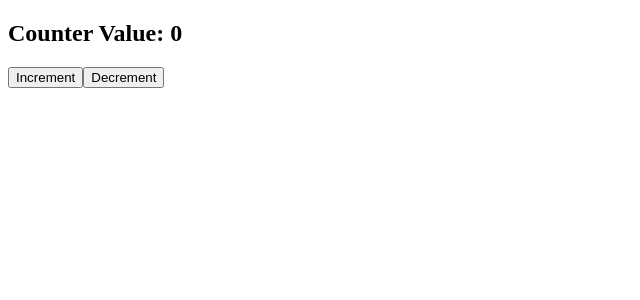
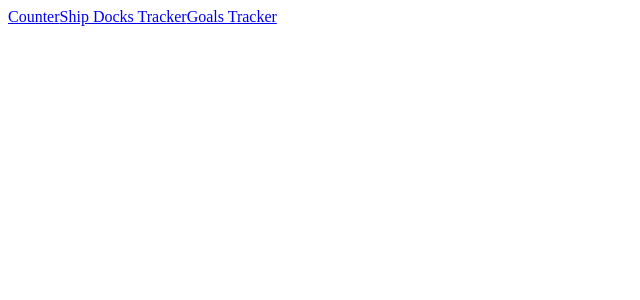
Before and after one commit to Saydfalls/Redux-Toolkit-Mini-Project, a React (Create React App) app: page / in a window 1280 px wide. Shown: the top 300 px of the page, without its empty margins (0-640 px from the left). Built offline with nearby package versions, Linux system fonts and the light colour scheme; the HTML template or start-up script is replaced by a standard one.

Commit message:
feat: initialize structure and functionality for goal tracker and ship tracker pages

```diff
--- a/package.json
+++ b/package.json
@@ -10,6 +10,7 @@
     "react": "^18.3.1",
     "react-dom": "^18.3.1",
     "react-redux": "^8.1.3",
+    "react-router-dom": "^6.28.0",
     "react-scripts": "5.0.1",
     "web-vitals": "^2.1.4"
   },
--- a/src/App/App.jsx
+++ b/src/App/App.jsx
@@ -1,14 +1,25 @@
-import React from "react";
-import Counter from "../Counter/Counter";
+import React, { lazy, Suspense } from "react";
+import NavBar from '../NavBar/NavBar';
 import "./App.module.css";
 
-// `App` component is the main entry point of your application.
+import { Routes, Route } from "react-router-dom";
+
+const Counter = lazy(() => import('../Counter/Counter'));
+const ShipTracker = lazy(() => import('../ShipTracker/ShipTracker'));
+const GoalTracker = lazy(() => import ('../GoalTracker/GoalTracker'));
 
 const App = () => {
   return (
     // The `App` component renders a `container` div that holds the `Counter` component.
     <div className="container">
-      <Counter />
+      <NavBar />
+      <Suspense>
+        <Routes>
+          <Route path="/counter" element={ <Counter /> } />
+          <Route path="/shiptracker" element={ <ShipTracker /> } />
+          <Route path="/goaltracker" element={ <GoalTracker /> } />
+        </Routes>
+      </Suspense>
     </div>
   );
 };
--- /dev/null
+++ b/src/GoalTracker/GoalTracker.jsx
@@ -0,0 +1,7 @@
+import React from 'react';
+
+const GoalTracker = () => {
+
+};
+
+export default GoalTracker;
--- /dev/null
+++ b/src/NavBar/NavBar.jsx
@@ -0,0 +1,20 @@
+import React from 'react';
+
+import { Link } from 'react-router-dom';
+import styles from './NavBar.module.css';
+
+const NavBar = () => {
+    return (
+        <div>
+            <div>
+                <div>
+                    <Link to={"/counter"}>Counter</Link>
+                    <Link to={"/shiptracker"}>Ship Docks Tracker</Link>
+                    <Link to={"/goaltracker"}>Goals Tracker</Link>
+                </div>
+            </div>
+        </div>
+    );
+}
+
+export default NavBar;
--- /dev/null
+++ b/src/ShipTracker/ShipTracker.jsx
@@ -0,0 +1,7 @@
+import React from 'react';
+
+const ShipTracker = () => {
+
+};
+
+export default ShipTracker;
--- a/src/index.js
+++ b/src/index.js
@@ -1,5 +1,6 @@
 import React from "react";
 import ReactDOM from "react-dom/client";
+import { BrowserRouter } from 'react-router-dom';
 import { Provider } from "react-redux";
 import App from "./App/App";
 import store from "./redux/store"; // Import redux store
@@ -9,7 +10,9 @@ root.render(
   // The `<Provider>` component allows components within its tree to access the Redux `store`.
   <Provider store={store}>
     <React.StrictMode>
-      <App />
+      <BrowserRouter>
+        <App />
+      </BrowserRouter>
     </React.StrictMode>
   </Provider>
 );
```
Also changed, not shown: src/GoalTracker/GoalTracker.module.css (added), src/NavBar/NavBar.module.css (added), src/ShipTracker/ShipTracker.module.css (added), 1 other file (tests, documents, lock files or other folders).
